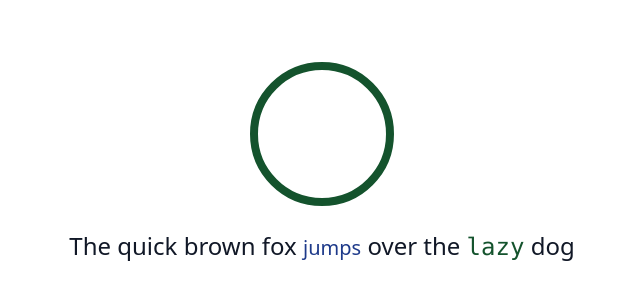
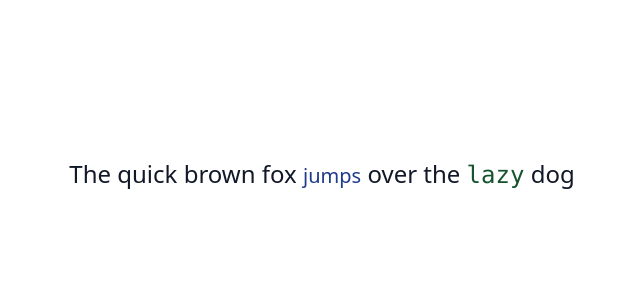
Before and after one commit to ram4git/skia-test-ui, a Next.js app: page / in a window 1280 px wide. Shown: the part 226-526 px from the top of the page, without its empty margins (318-958 px from the left). Built offline with nearby package versions, Linux system fonts and the light colour scheme.

Commit message:
just the text

```diff
--- a/pages/index.js
+++ b/pages/index.js
@@ -14,9 +14,9 @@ export default function Home() {
 
           <main className='h-screen w-screen max-w-4xl mx-auto grid justify-center items-center'>
               <div className="grid grid-flow-row-dense ">
-                <div className=' grid grid-flow-col-dense justify-center'>
+                {/* <div className=' grid grid-flow-col-dense justify-center'>
                     <div className=" h-36 w-36 rounded-full border-8 border-green-900"></div>
-                </div>
+                </div> */}
                 <h1 className="text-center text-2xl text-gray-900 py-6">The quick brown fox <span className='bold text-xl text-blue-900'>jumps</span> over the <span className=' font-thin font-mono text-green-900'>lazy</span> dog</h1>
             </div>
         </main>
```
